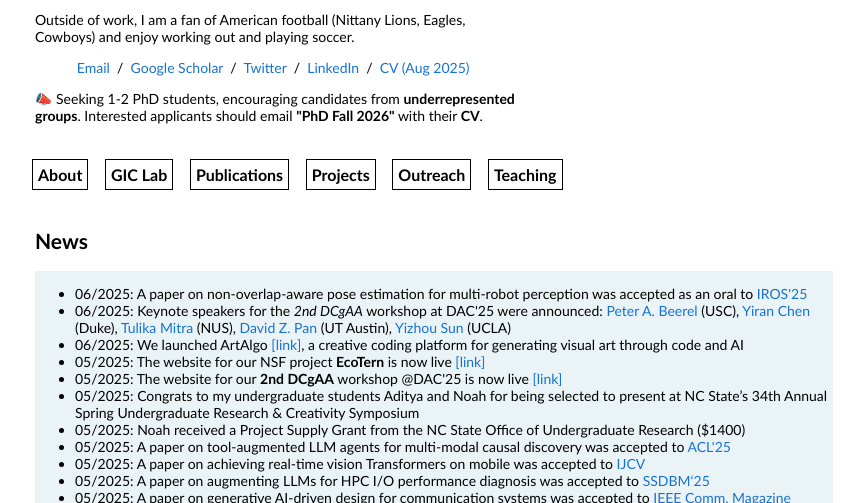
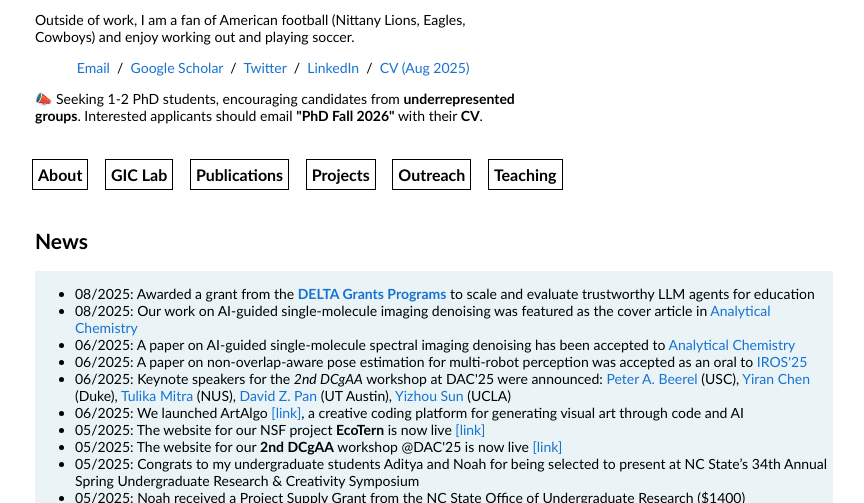
Before and after one commit to dongkuanx27/dongkuanx27.github.io, a plain HTML site: page index.html in a window 1280 px wide. Shown: the part 470-973 px from the top of the page, without its empty margins (206-1070 px from the left). Drawn offline with Linux system fonts and the light colour scheme.

Commit message:
updated main

```diff
--- a/index.html
+++ b/index.html
@@ -64,7 +64,7 @@
                 <name>Dongkuan (DK) Xu</name>
               </p>
               <p>
-                I am an Assistant Professor of <a href="https://www.csc.ncsu.edu/">Computer Science</a> at NC State University, where I lead the Generative Intelligent Computing (GIC) Lab. My research focuses on machine learning, natural language processing, and computer vision, with an emphasis on efficient and reliable AI systems. I received several awards, including the AAAI Best Demonstration Award 2025, the Best Poster Award at AAAI 2025 Spring Symposium on GenAI@Edge, the AAAI New Faculty Highlights 2025, the NVIDIA Academic Grant Program Award 2025, the Microsoft Accelerating Foundation Models Research Award 2024, the NCSU Carla Savage Award 2024, the Best Paper Award Runner-Up at IEEE IPCCC 2024, and the Best Paper Award at ICCCN 2023. I hold my Ph.D. from Penn State, M.S. from the University of Chinese Academy of Sciences, and B.E. from Renmin University of China.
+                I am an Assistant Professor of <a href="https://www.csc.ncsu.edu/">Computer Science</a> at NC State University, where I lead the Generative Intelligent Computing (GIC) Lab. My research focuses on machine learning, natural language processing, and computer vision, with an emphasis on efficient and reliable agentic AI systems. I received several awards, including the AAAI Best Demonstration Award 2025, the Best Poster Award at AAAI 2025 Spring Symposium on GenAI@Edge, the AAAI New Faculty Highlights 2025, the NVIDIA Academic Grant Program Award 2025, the Microsoft Accelerating Foundation Models Research Award 2024, the NCSU Carla Savage Award 2024, the Best Paper Award Runner-Up at IEEE IPCCC 2024, and the Best Paper Award at ICCCN 2023. I hold my Ph.D. from Penn State, M.S. from the University of Chinese Academy of Sciences, and B.E. from Renmin University of China.
               </p>
               <p>
                 I am also involved in <a href="https://ai4ocean.xyz/">MARINA</a>, a research initiative at the intersection of AI and ocean sciences, focusing on advancing ocean modeling, environmental monitoring, and AI-driven scientific discovery. As part of my broader work on AI systems, I have contributed to the development of <a href="https://github.com/syntropix-ai/synthora"><i>Synthora</i></a> and <a href="https://github.com/Gentopia-AI/Gentopia"><i>Gentopia</i></a>. <i>Synthora</i> is an extensible AI platform designed to enhance the computational efficiency of LLM agent applications through full-stack software-system hardware optimization. <i>Gentopia</i> is a lightweight framework for LLM-driven autonomous agents, providing essential components for building, testing, and evaluating AI agent applications.
@@ -119,6 +119,9 @@
               <p></p >
               <div class="listbox">
                 <ul>
+                  <li>08/2025: Awarded a grant from the <a href="https://grants.delta.ncsu.edu/"><b>DELTA Grants Programs</b></a> to scale and evaluate trustworthy LLM agents for education</li>
+                  <li>08/2025: Our work on AI-guided single-molecule imaging denoising was featured as the cover article in <a href="https://pubs.acs.org/journal/ancham">Analytical Chemistry</a></li>
+                  <li>06/2025: A paper on AI-guided single-molecule spectral imaging denoising has been accepted to <a href="https://pubs.acs.org/journal/ancham">Analytical Chemistry</a></li>
                   <li>06/2025: A paper on non-overlap-aware pose estimation for multi-robot perception was accepted as an oral to <a href="https://www.iros25.org/">IROS'25</a></li>
                   <li>06/2025: Keynote speakers for the <i>2nd DCgAA</i> workshop at DAC'25 were announced: <a href="https://viterbi.usc.edu/directory/faculty/Beerel/Peter">Peter A. Beerel</a> (USC), <a href="https://ece.duke.edu/people/yiran-chen/">Yiran Chen</a> (Duke), <a href="https://www.comp.nus.edu.sg/~tulika/">Tulika Mitra</a> (NUS), <a href="https://www.ece.utexas.edu/people/faculty/david-z-pan">David Z. Pan</a> (UT Austin), <a href="https://web.cs.ucla.edu/~yzsun/">Yizhou Sun</a> (UCLA)
                   <li>06/2025: We launched ArtAlgo <a href="https://hi-art-algo.dk-lab.xyz/">[link]</a>, a creative coding platform for generating visual art through code and AI</li>
```
